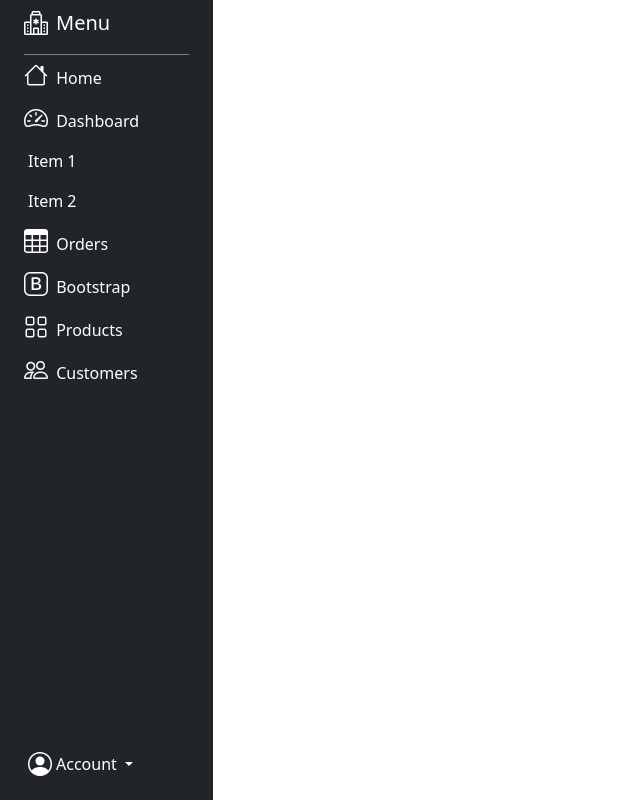
After one commit to Leart-O/PersonalProject, a PHP site: page /sidebarD.php in a window 1280 px wide. The commit adds this page. Shown: the whole page, without its empty margins (0-640 px from the left). Run offline with PHP 8.4, Linux system fonts and the light colour scheme.

Commit message:
touchups pt2

```diff
--- a/components/loginD.php
+++ b/components/loginD.php
@@ -17,7 +17,7 @@ include_once("header.php");?>
 
         <small>You dont have an account? <a href="signupD.php">Sign Up</a></small>
 
-        <p class="mt-5 mb-3 text-muted">Digital School &copy; 2024</p>
+        <p class="mt-5 mb-3 text-muted">MediCare &copy; 2025</p>
     </form>
 
 </div>
--- a/components/loginLogicD.php
+++ b/components/loginLogicD.php
@@ -17,7 +17,9 @@ if(isset($_POST['submit'])){
 
         if($login->rowCount() > 0){
             $user = $login->fetch();
-            echo "Login successful";
+            // echo "Login successful";
+            header("Location: sidebarD.php");
+            exit();
         } else {
             echo "Invalid username or password";
         }
--- a/components/loginLogicP.php
+++ b/components/loginLogicP.php
@@ -17,7 +17,9 @@ if(isset($_POST['submit'])){
 
         if($login->rowCount() > 0){
             $user = $login->fetch();
-            echo "Login successful";
+            // echo "Login successful";
+            header("Location: sidebarP.php");
+            exit();
         } else {
             echo "Invalid username or password";
         }
--- a/components/loginP.php
+++ b/components/loginP.php
@@ -17,7 +17,7 @@ include_once("header.php");?>
 
         <small>You dont have an account? <a href="signupP.php">Sign Up</a></small>
 
-        <p class="mt-5 mb-3 text-muted">Digital School &copy; 2024</p>
+        <p class="mt-5 mb-3 text-muted">MediCare &copy; 2025</p>
     </form>
 
 </div>
--- /dev/null
+++ b/components/sidebarD.php
@@ -0,0 +1,95 @@
+<?php include("header2.php"); ?>
+<?php include("footer2.php"); ?>
+<!DOCTYPE html>
+<html lang="en">
+<head>
+    <meta charset="UTF-8">
+    <meta name="viewport" content="width=device-width, initial-scale=1.0">
+    <title>Dashboard-Doctor</title>
+    <style>
+        .custom-divider {
+            border-top: 0.25px solid gray;
+            width: 100%;
+        }
+    </style>
+</head>
+<body>
+<div class="container-fluid">
+    <div class="row flex-nowrap">
+        <div class="col-auto col-md-3 col-xl-2 px-sm-2 px-0 bg-dark">
+            <div class="d-flex flex-column align-items-center align-items-sm-start px-3 pt-2 text-white min-vh-100">
+                <a href="/" class="d-flex align-items-center pb-3 mb-md-0 me-md-auto text-white text-decoration-none text-white">
+                <i class="fs-4 bi-hospital me-2"></i><span class="fs-5 d-none d-sm-inline">Menu</span>
+                </a>
+                <hr class="dropdown-divider custom-divider">
+                <ul class="nav nav-pills flex-column mb-sm-auto mb-0 align-items-center align-items-sm-start" id="menu">
+                    <li class="nav-item">
+                        <a href="#" class="nav-link align-middle px-0 text-white">
+                            <i class="fs-4 bi-house"></i> <span class="ms-1 d-none d-sm-inline">Home</span>
+                        </a>
+                    </li>
+                    <li>
+                        <a href="#submenu1" data-bs-toggle="collapse" class="nav-link px-0 align-middle text-white">
+                            <i class="fs-4 bi-speedometer2"></i> <span class="ms-1 d-none d-sm-inline">Dashboard</span> </a>
+                        <ul class="collapse show nav flex-column ms-1" id="submenu1" data-bs-parent="#menu">
+                            <li class="w-100">
+                                <a href="#" class="nav-link px-0 text-white"> <span class="d-none d-sm-inline">Item</span> 1 </a>
+                            </li>
+                            <li>
+                                <a href="#" class="nav-link px-0 text-white"> <span class="d-none d-sm-inline">Item</span> 2 </a>
+                            </li>
+                        </ul>
+                    </li>
+                    <li>
+                        <a href="#" class="nav-link px-0 align-middle text-white">
+                            <i class="fs-4 bi-table"></i> <span class="ms-1 d-none d-sm-inline">Orders</span></a>
+                    </li>
+                    <li>
+                        <a href="#submenu2" data-bs-toggle="collapse" class="nav-link px-0 align-middle text-white">
+                            <i class="fs-4 bi-bootstrap"></i> <span class="ms-1 d-none d-sm-inline">Bootstrap</span></a>
+                        <ul class="collapse nav flex-column ms-1" id="submenu2" data-bs-parent="#menu">
+                            <li class="w-100">
+                                <a href="#" class="nav-link px-0 text-white"> <span class="d-none d-sm-inline">Item</span> 1</a>
+                            </li>
+                            <li>
+                                <a href="#" class="nav-link px-0 text-white"> <span class="d-none d-sm-inline">Item</span> 2</a>
+                            </li>
+                        </ul>
+                    </li>
+                    <li>
+                        <a href="#submenu3" data-bs-toggle="collapse" class="nav-link px-0 align-middle text-white">
+                            <i class="fs-4 bi-grid"></i> <span class="ms-1 d-none d-sm-inline">Products</span> </a>
+                            <ul class="collapse nav flex-column ms-1" id="submenu3" data-bs-parent="#menu">
+                            <li class="w-100">
+                                <a href="#" class="nav-link px-0 text-white"> <span class="d-none d-sm-inline">Product</span> 1</a>
+                            </li>
+                            <li>
+                                <a href="#" class="nav-link px-0 text-white"> <span class="d-none d-sm-inline">Product</span> 2</a>
+                            </li>
+                            <li>
+                                <a href="#" class="nav-link px-0 text-white"> <span class="d-none d-sm-inline">Product</span> 3</a>
+                            </li>
+                            <li>
+                                <a href="#" class="nav-link px-0 text-white"> <span class="d-none d-sm-inline">Product</span> 4</a>
+                            </li>
+                        </ul>
+                    </li>
+                    <li>
+                        <a href="#" class="nav-link px-0 align-middle text-white">
+                            <i class="fs-4 bi-people"></i> <span class="ms-1 d-none d-sm-inline">Customers</span> </a>
+                    </li>
+                </ul>
+                <hr>
+                <div class="dropdown pb-4">
+                <a href="#" class="d-flex align-items-center text-white text-decoration-none dropdown-toggle" id="dropdownUser1" data-bs-toggle="dropdown" aria-expanded="false">
+                    <i class="fs-4 ms-1 bi-person-circle"></i>
+                        <span class="d-none d-sm-inline mx-1">Account</span>
+                    </a>
+                    <ul class="dropdown-menu dropdown-menu-dark text-small shadow" aria-labelledby="dropdownUser1">
+                        <li><a class="dropdown-item" href="logout.php">Sign out</a></li>
+                    </ul>
+                </div>
+            </div>
+        </div>
+</body>
+</html>
--- a/components/signupD.php
+++ b/components/signupD.php
@@ -4,7 +4,7 @@ include_once('header.php');
 ?>
 
 <div class="signup">
-    <form action="registerD.php" class="form-signin" method="post">
+    <form action="signupLogicD.php" class="form-signin" method="post">
         <h1 class="h3 mb-3 font-weight-normal">Please sign in</h1>
 
         <label for="inputEmail" class="sr=only">Name</label>
@@ -26,7 +26,7 @@ include_once('header.php');
 
         <small>Already have an account? <a href="loginD.php">Log in</a></small>
 
-        <p class="mt-5 mb-3 text-muted">Digital School &copy; 2024</p>
+        <p class="mt-5 mb-3 text-muted">MediCare &copy; 2025</p>
 
     </form>
 </div>
--- a/components/signupLogicD.php
+++ b/components/signupLogicD.php
@@ -23,7 +23,7 @@ if(isset($_POST['submit'])){
             header("refresh:3; url=signupD.php");
         }
         else{
-            $sql = "INSERT INTO doctor (name, username, surname, email, password) VALUES (:name, :surname, :username, :email, :password)";
+            $sql = "INSERT INTO doctor (name, surname, username, email, password) VALUES (:name, :surname, :username, :email, :password)";
             $insertSql = $conn->prepare($sql);
 
             $insertSql->bindParam(':name', $name);
@@ -34,7 +34,8 @@ if(isset($_POST['submit'])){
 
             $insertSql->execute();
 
-            echo"Data is saved";
+            header("Location: sidebarP.php");
+            exit();
         }
     }
 
--- a/components/signupLogicP.php
+++ b/components/signupLogicP.php
@@ -23,7 +23,7 @@ if(isset($_POST['submit'])){
             header("refresh:3; url=signupP.php");
         }
         else{
-            $sql = "INSERT INTO patient (name, username, surname, email, password) VALUES (:name, :surname, :username, :email, :password)";
+            $sql = "INSERT INTO patient (name, surname, username, email, password) VALUES (:name, :surname, :username, :email, :password)";
             $insertSql = $conn->prepare($sql);
 
             $insertSql->bindParam(':name', $name);
@@ -34,7 +34,9 @@ if(isset($_POST['submit'])){
 
             $insertSql->execute();
 
-            echo"Data is saved";
+
+            header("Location: sidebarP.php");
+            exit();
         }
     }
 
--- a/components/signupP.php
+++ b/components/signupP.php
@@ -4,7 +4,7 @@ include_once('header.php');
 ?>
 
 <div class="signup">
-    <form action="register.php" class="form-signin" method="post">
+    <form action="signupLogicP.php" class="form-signin" method="post">
         <h1 class="h3 mb-3 font-weight-normal">Please sign in</h1>
 
         <label for="inputEmail" class="sr=only">Name</label>
@@ -26,7 +26,7 @@ include_once('header.php');
 
         <small>Already have an account? <a href="loginP.php">Log in</a></small>
 
-        <p class="mt-5 mb-3 text-muted">Digital School &copy; 2024</p>
+        <p class="mt-5 mb-3 text-muted">MediCare &copy; 2025</p>
 
     </form>
 </div>
```
Also changed, not shown: components/logout.php (added, +7 -0 lines), components/sidebarP.php (renamed from components/sidebar.php, +7 -13 lines).
